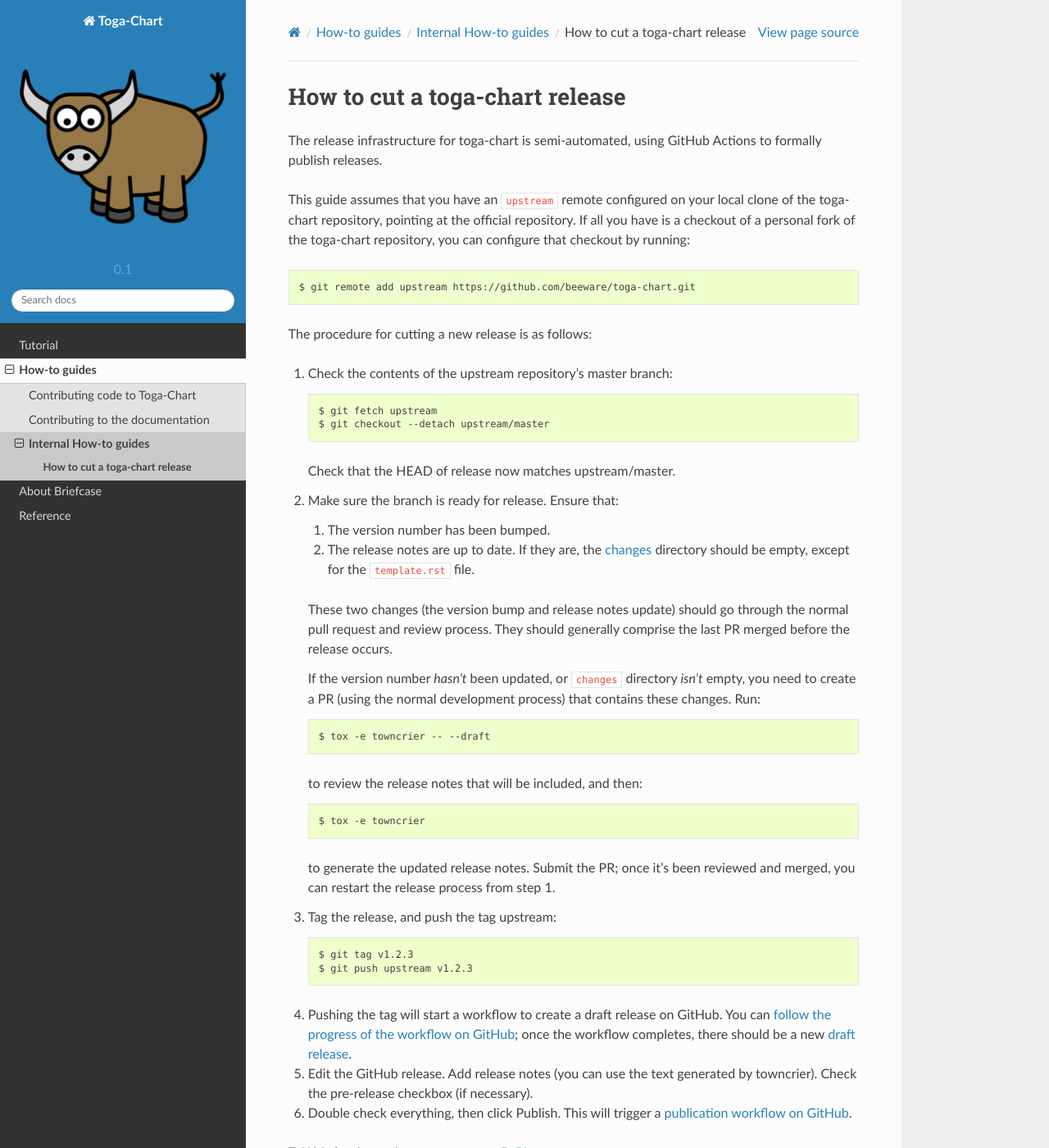
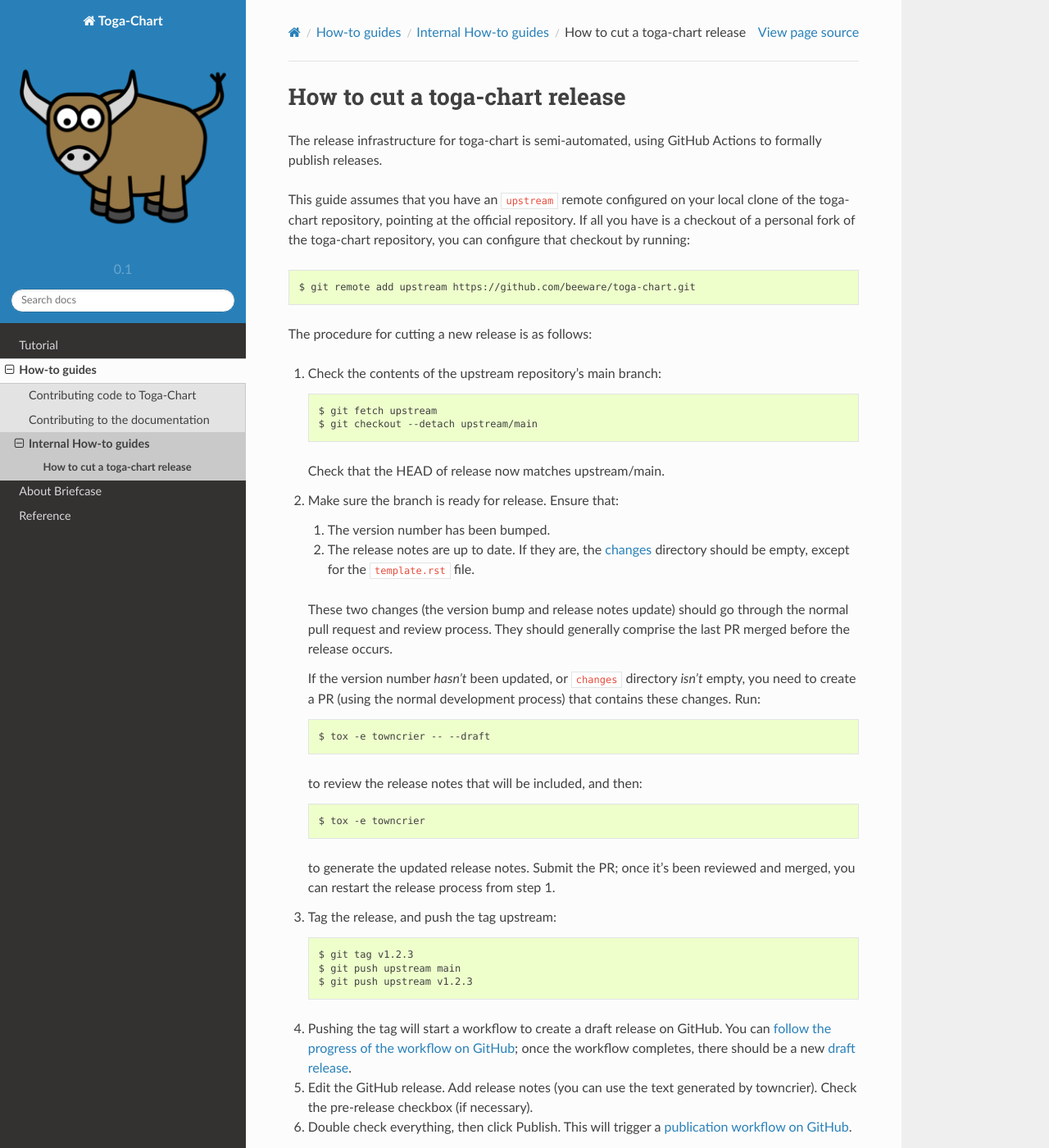
Before and after one commit to beeware/toga-chart, a Sphinx documentation site: the page built from docs/how-to/internal/release.rst, in a window 1280 px wide and 1400 px high. Shown: the whole window at 82% size. Built offline with Sphinx 7.4.7 and the Read the Docs theme 2.0.0, drawn with Linux system fonts in a browser that asks for light colours.

Commit message:
Update references to master branch.

```diff
--- a/README.rst
+++ b/README.rst
@@ -15,9 +15,9 @@
     :target: https://pypi.python.org/pypi/toga-chart
 
 .. image:: https://img.shields.io/pypi/l/toga-chart.svg
-    :target: https://github.com/beeware/toga-chart/blob/master/LICENSE
+    :target: https://github.com/beeware/toga-chart/blob/main/LICENSE
 
-.. image:: https://github.com/beeware/toga-chart/workflows/CI/badge.svg?branch=master
+.. image:: https://github.com/beeware/toga-chart/workflows/CI/badge.svg?branch=main
    :target: https://github.com/beeware/toga-chart/actions
    :alt: Build Status
 
--- a/docs/how-to/internal/release.rst
+++ b/docs/how-to/internal/release.rst
@@ -14,19 +14,19 @@
 
 The procedure for cutting a new release is as follows:
 
-1. Check the contents of the upstream repository's master branch::
+1. Check the contents of the upstream repository's main branch::
 
     $ git fetch upstream
-    $ git checkout --detach upstream/master
+    $ git checkout --detach upstream/main
 
-   Check that the HEAD of release now matches upstream/master.
+   Check that the HEAD of release now matches upstream/main.
 
 2. Make sure the branch is ready for release. Ensure that:
 
    1. The version number has been bumped.
 
    2. The release notes are up to date. If they are, the `changes
-      <https://github.com/beeware/toga-chart/tree/master/changes>`__ directory
+      <https://github.com/beeware/toga-chart/tree/main/changes>`__ directory
       should be empty, except for the ``template.rst`` file.
 
    These two changes (the version bump and release notes update) should go
@@ -49,6 +49,7 @@
 3. Tag the release, and push the tag upstream::
 
     $ git tag v1.2.3
+    $ git push upstream main
     $ git push upstream v1.2.3
 
 4. Pushing the tag will start a workflow to create a draft release on GitHub.
```
Also changed, not shown: 2 other files.
